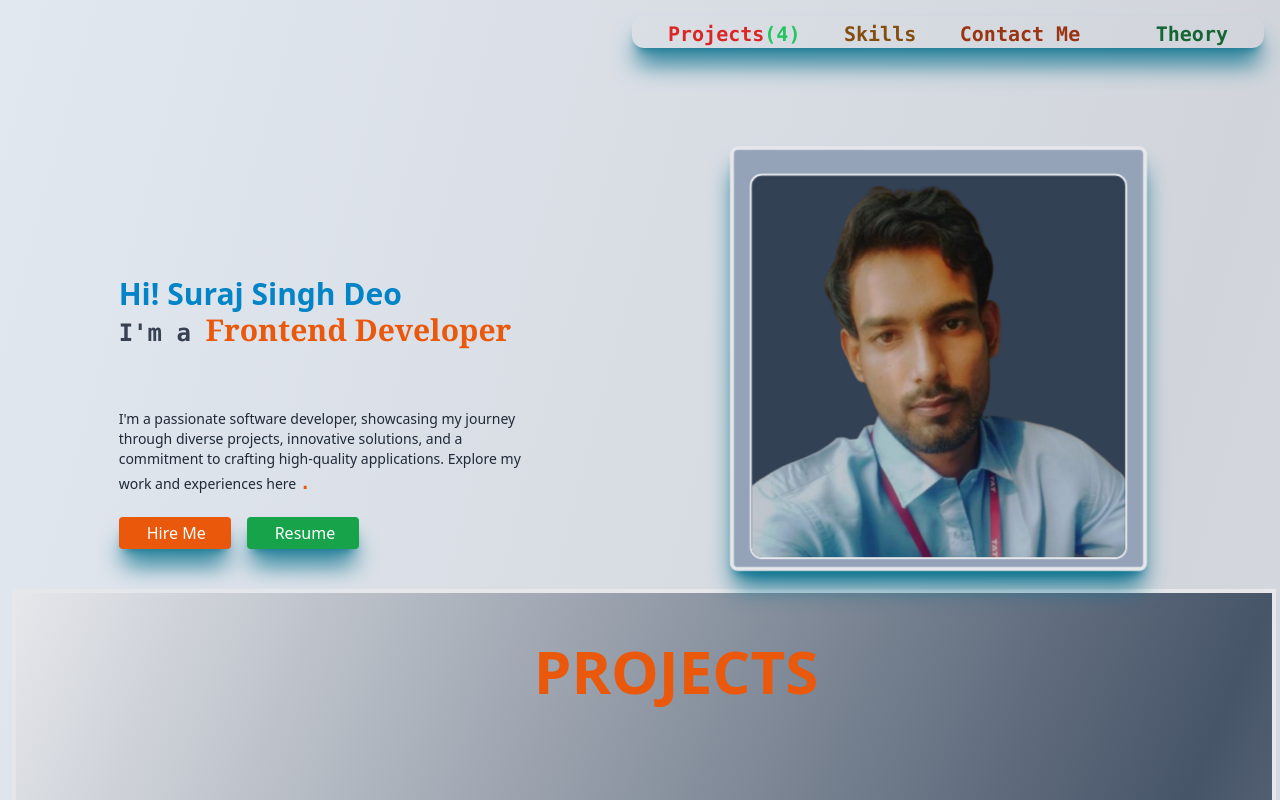
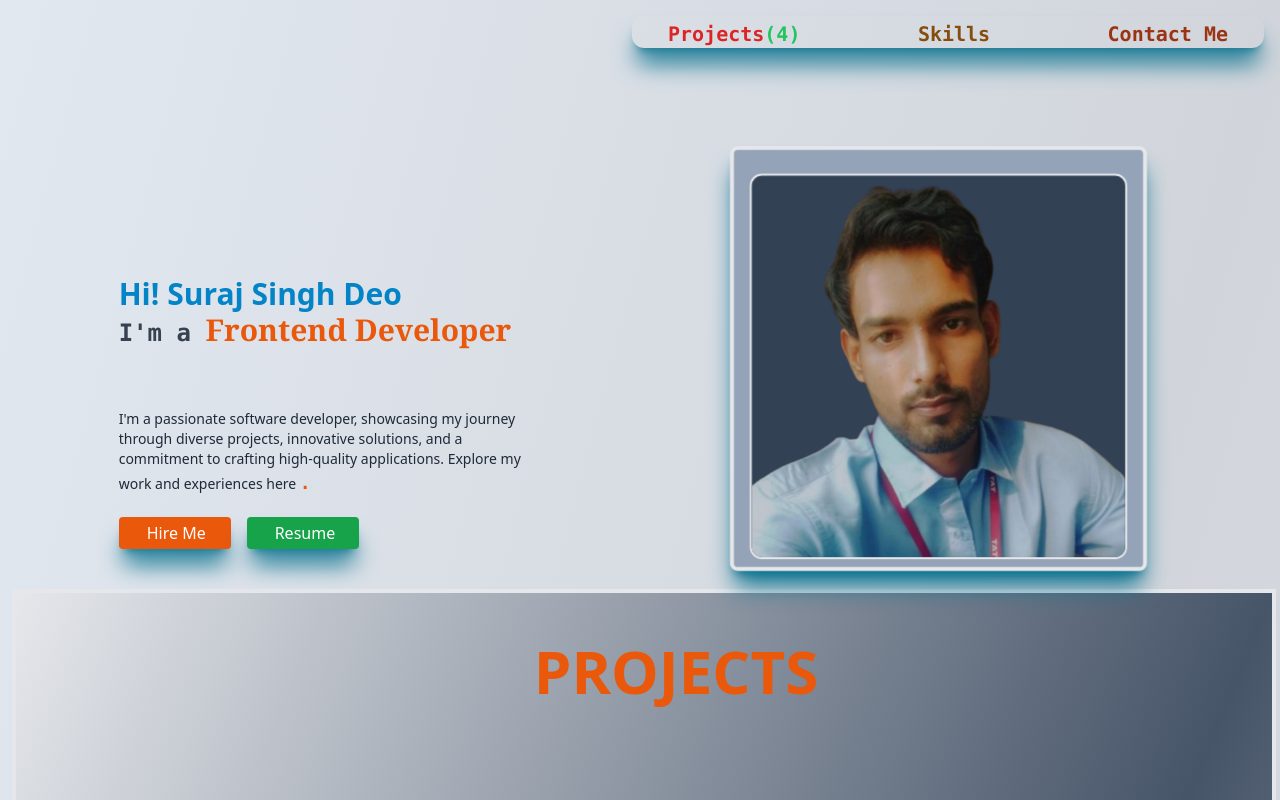
Before and after one commit to Surajsdeo15/Portfolio, a React (Create React App) app: page / in a window 1280 px wide. Shown: the top 800 px of the page. Built offline with nearby package versions, Linux system fonts and the light colour scheme.

Commit message:
Theory change

```diff
--- a/src/PortfolioComponents/PortfolioHome.jsx
+++ b/src/PortfolioComponents/PortfolioHome.jsx
@@ -48,7 +48,7 @@ function Portfolio() {
         <h2 className='text-red-600 md:ml-8 hover:underline'> <a href="#Projects">Projects<span className='text-green-500'>(4)</span></a></h2>
         <h2 className='text-yellow-800 hover:underline'><a href="#Skills">Skills</a></h2>
         <h2 className='text-orange-800 md:mr-8 hover:underline'> <a href="#contact">Contact Me</a></h2>
-        <h2 className='text-green-800 md:mr-8 hover:underline cursor-pointer' onClick={handleTheorySection} > Theory</h2>
+        {/* <h2 className='text-green-800 md:mr-8 hover:underline cursor-pointer' onClick={handleTheorySection} > Theory</h2> */}
       </div>
 
       <div className='w-full h-auto md:mt-12    md:flex md:justify-center gap-2 md:gap-4   md:space-x-44'>
```
